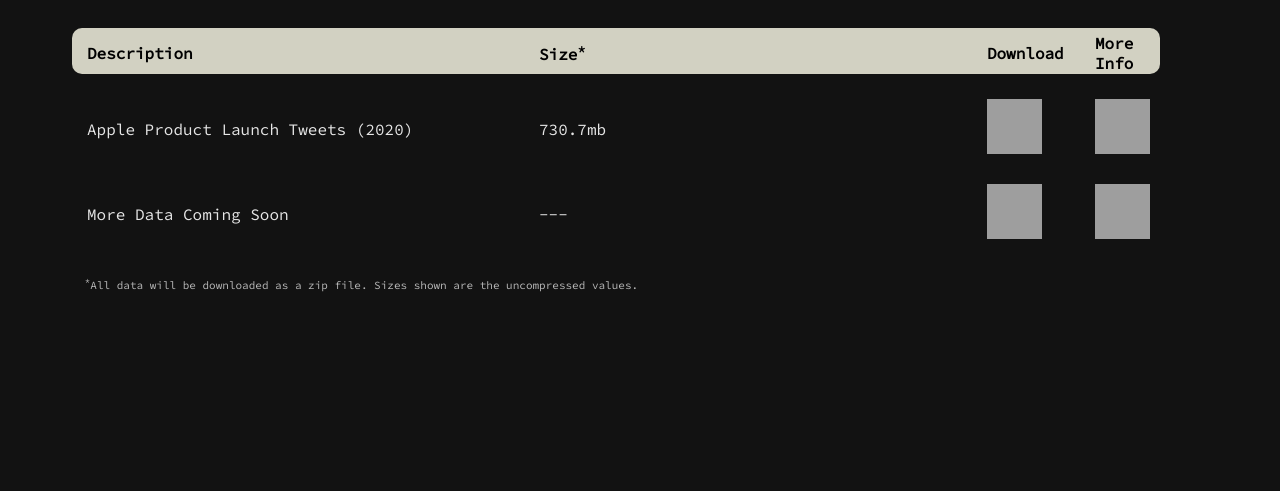
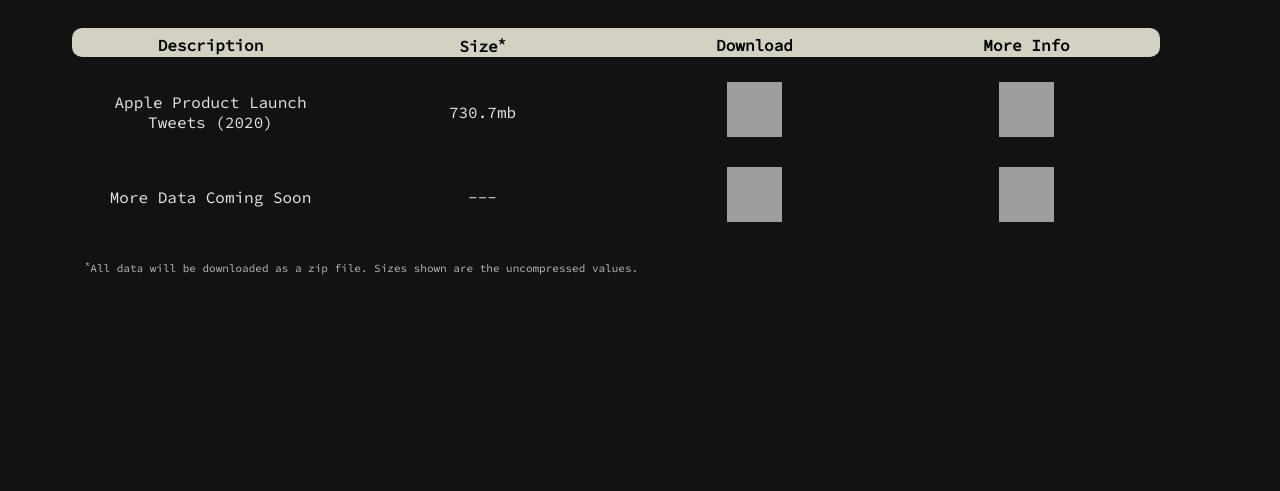
Before and after one commit to brenfrrs/personalsite, a Flask app: page /datasets in a window 1280 px wide. Shown: the top 491 px of the page. Run offline with Flask 2, Linux system fonts and the light colour scheme; some libraries are stand-ins or nearby versions; grey boxes are pictures that could not be loaded.

Commit message:
added breakpoints to resolve table layout - fixed view issues on mobile. fixed layout only on larger screens now. Minor icon style additions.

```diff
--- a/static/dataset_styles.css
+++ b/static/dataset_styles.css
@@ -1,6 +1,18 @@
 @import url('https://fonts.googleapis.com/css?family=Source+Code+Pro');
 
 @import url('https://fonts.googleapis.com/css2?family=Source+Code+Pro:ital,wght@1,600&display=swap');
+
+
+
+@media only screen and (min-width: 768px) {
+  .downloads_table {table-layout: fixed;}
+}
+@media only screen and (min-width: 992px) {
+  .downloads_table {table-layout: fixed;}
+}
+@media only screen and (min-width: 1200px) {
+  .downloads_table {table-layout: fixed;}
+}
 
 html {
     scroll-behavior: smooth;
@@ -73,6 +85,7 @@ a {
   border-collapse: separate;
   border-spacing: 0 20px;
   color: #e6e6e6;
+  /* table-layout: fixed; */
 
 }
 
@@ -81,6 +94,7 @@ a {
   padding-left: 15px;
   padding-right: 10px;
   padding-top:5px;
+  text-align: center;
 
 
 }
@@ -95,6 +109,15 @@ a {
   width: 55px;
 }
 
+.filetype_icon {
+    height: 55px;
+    width: 55px;
+}
+
+.is_cleaned {
+    height:41px;
+    width: 28px;
+}
 
 #left_head_corner {
   border-top-left-radius: 10px;
@@ -109,7 +132,7 @@ a {
 
 
 #col_names {
-  text-align: left;
+  text-align: center;
   background-color: #d2d1c2;
   color: black;
 }
@@ -123,6 +146,7 @@ a {
 .data_info {
     color:#93ff67;
     font-family: 'Source Code Pro', monospace;
+    font-size: 16px;
 
 }
 
```
